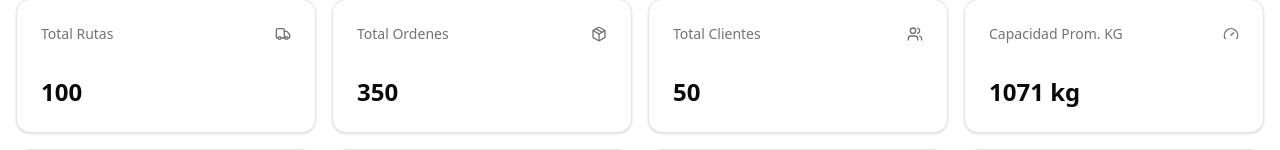
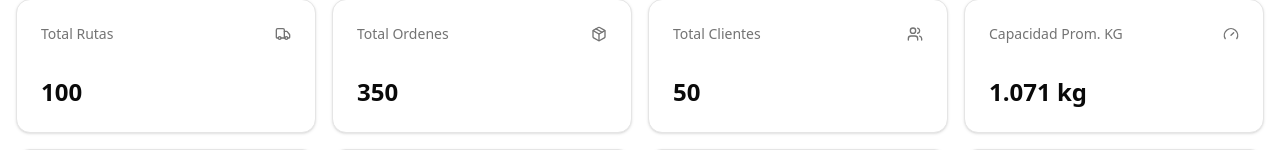
Before and after one commit to OFI-Summer-AI/territory-abi-frontend, a React (Vite) app: page / in a window 1280 px wide. Shown: the part 134-284 px from the top of the page. Built offline with nearby package versions, Linux system fonts and the light colour scheme.

Commit message:
fix(kpi): format average capacity in kilograms with locale-specific rounding

```diff
--- a/src/modules/customer/customer-page.tsx
+++ b/src/modules/customer/customer-page.tsx
@@ -288,7 +288,7 @@ export default function CustomerDetailPage() {
               />
               <KpiCard
                 label="Capacidad Prom. KG"
-                value={`${capacidadPromedioKg.toFixed(0)} kg`}
+                value={`${Math.round(capacidadPromedioKg).toLocaleString("es-CO")} kg`}
                 icon={<Gauge className="h-4 w-4" />}
               />
               <KpiCard
--- a/src/modules/dashboard/dashboard-page.tsx
+++ b/src/modules/dashboard/dashboard-page.tsx
@@ -373,7 +373,7 @@ export default function DashboardPage() {
               <KpiCard label="Total Clientes" value={kpis.total_customers} icon={<Users className="h-4 w-4" />} />
               <KpiCard
                 label="Capacidad Prom. KG"
-                value={`${capacidadPromedioKg.toFixed(0)} kg`}
+                value={`${Math.round(capacidadPromedioKg).toLocaleString("es-CO")} kg`}
                 icon={<Gauge className="h-4 w-4" />}
               />
               <KpiCard
```
